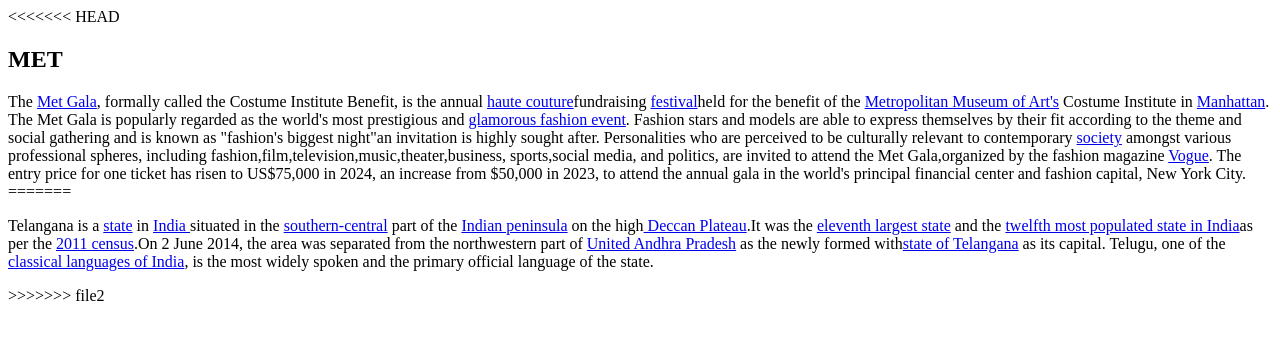
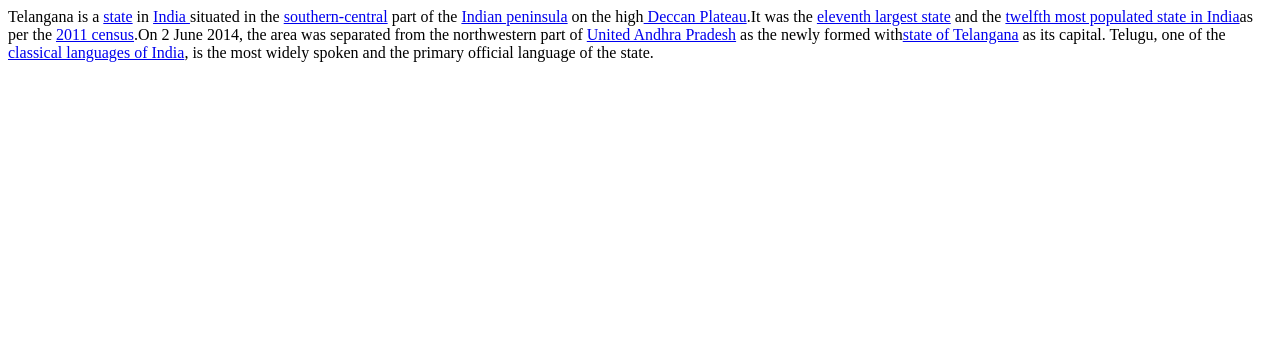
Before and after one commit to madanuanusha/newrepo, a plain HTML site: page file2.html in a window 1280 px wide. Drawn offline with Linux system fonts and the light colour scheme.

Commit message:
Update file2.html

```diff
--- a/file2.html
+++ b/file2.html
@@ -1,14 +1,4 @@
 <html>
-<<<<<<< HEAD
-<head>
-<title>Metgala</title>
-
-<body>
-<h2>MET</h2>
-The <a href="https://en.wikipedia.org/wiki/Met_Gala">Met Gala</a>, formally called the Costume Institute Benefit, is the annual  <a href="https://en.wikipedia.org/wiki/Haute_couture">haute couture</a>fundraising  <a href="https://en.wikipedia.org/wiki/Festival">festival</a>held for the benefit of the <a href="https://en.wikipedia.org/wiki/Metropolitan_Museum_of_Art">Metropolitan Museum of Art's</a> Costume Institute in <a href="https://en.wikipedia.org/wiki/Manhattan">Manhattan</a>. The Met Gala is popularly regarded as the world's most prestigious and <a href="https://en.wikipedia.org/wiki/Glamour_(presentation)">glamorous fashion event</a>. Fashion stars and models are able to express themselves by their fit according to the theme and social gathering and is known as "fashion's biggest night"an invitation is highly sought after. Personalities who are perceived to be culturally relevant to contemporary <a href="https://en.wikipedia.org/wiki/Society">society</a> amongst various professional spheres, including fashion</a>,film,television,music,theater,business, sports,social media, and politics, are invited to attend the Met Gala,organized by the fashion magazine <a href="https://en.wikipedia.org/wiki/Vogue_(magazine)">Vogue</a>. The entry price for one ticket has risen to US$75,000 in 2024, an increase from $50,000 in 2023, to attend the annual gala in the world's principal financial center and fashion capital, New York City.
-</body>
-</head>
-=======
 <head><title>Telangana</title>
 </head>
 <body>
@@ -16,5 +6,5 @@ The <a href="https://en.wikipedia.org/wiki/Met_Gala">Met Gala</a>, formally call
 Telangana is a <a href="https://en.wikipedia.org/wiki/States_and_union_territories_of_India">state</a> in <a href="https://en.wikipedia.org/wiki/India">India </a>situated in the <a href="https://en.wikipedia.org/wiki/Southern_India">southern-central</a> part of the <a href="https://en.wikipedia.org/wiki/Indian_subcontinent">Indian peninsula</a> on the high<a href="https://en.wikipedia.org/wiki/Deccan_Plateau"> Deccan Plateau</a>.It was the <a href="https://en.wikipedia.org/wiki/List_of_states_and_union_territories_of_India_by_area">eleventh largest state</a> and the  <a href="https://en.wikipedia.org/wiki/List_of_states_and_union_territories_of_India_by_population">twelfth most populated state in India</a>as per the <a href="https://en.wikipedia.org/wiki/2011_census_of_India">2011 census</a>.On 2 June 2014, the area was separated from the northwestern part of <a href="https://en.wikipedia.org/wiki/United_Andhra_Pradesh">United Andhra Pradesh</a> as the newly formed with<a href="https://en.wikipedia.org/wiki/States_and_union_territories_of_India">state of Telangana</a> as its capital. Telugu, one of the <a href="https://en.wikipedia.org/wiki/Classical_languages_of_India">classical languages of India</a>, is the most widely spoken and the primary official language of the state.
 </p>
 </body>
->>>>>>> file2
+
 </html>
```
